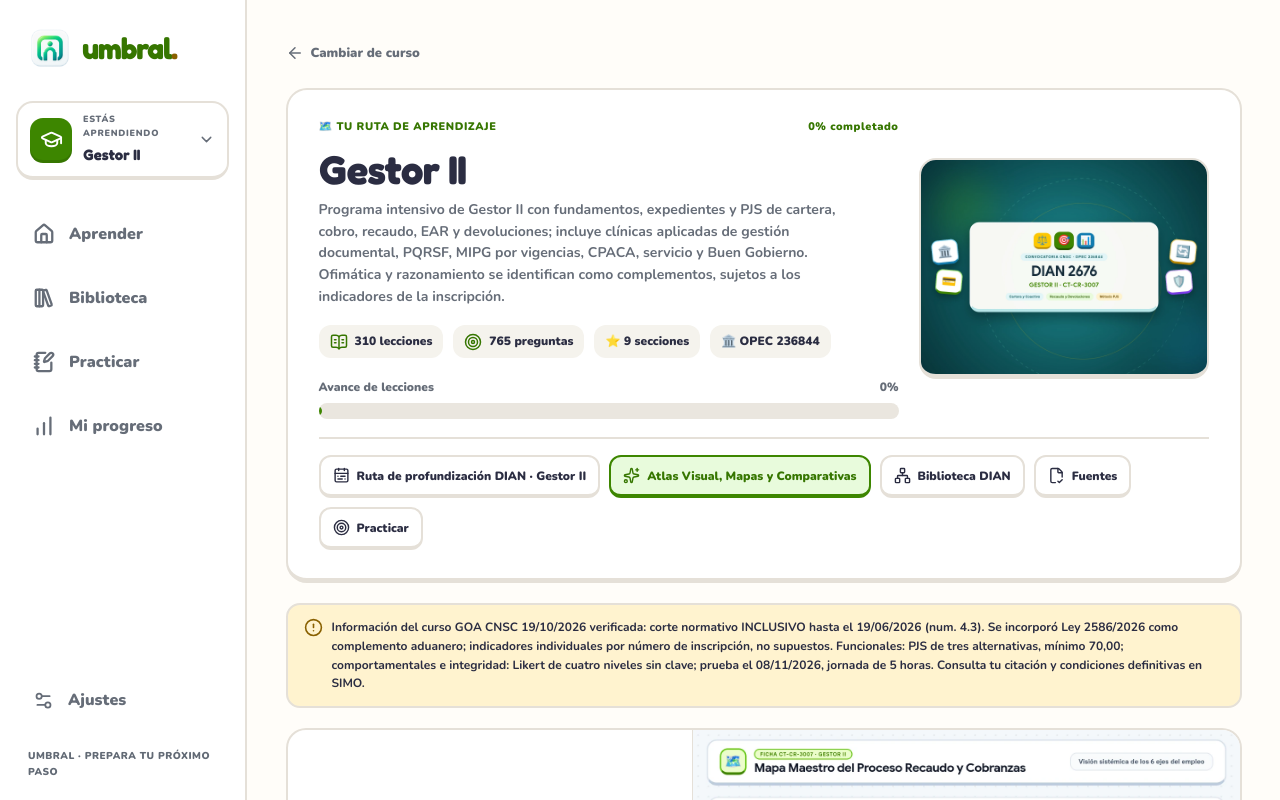
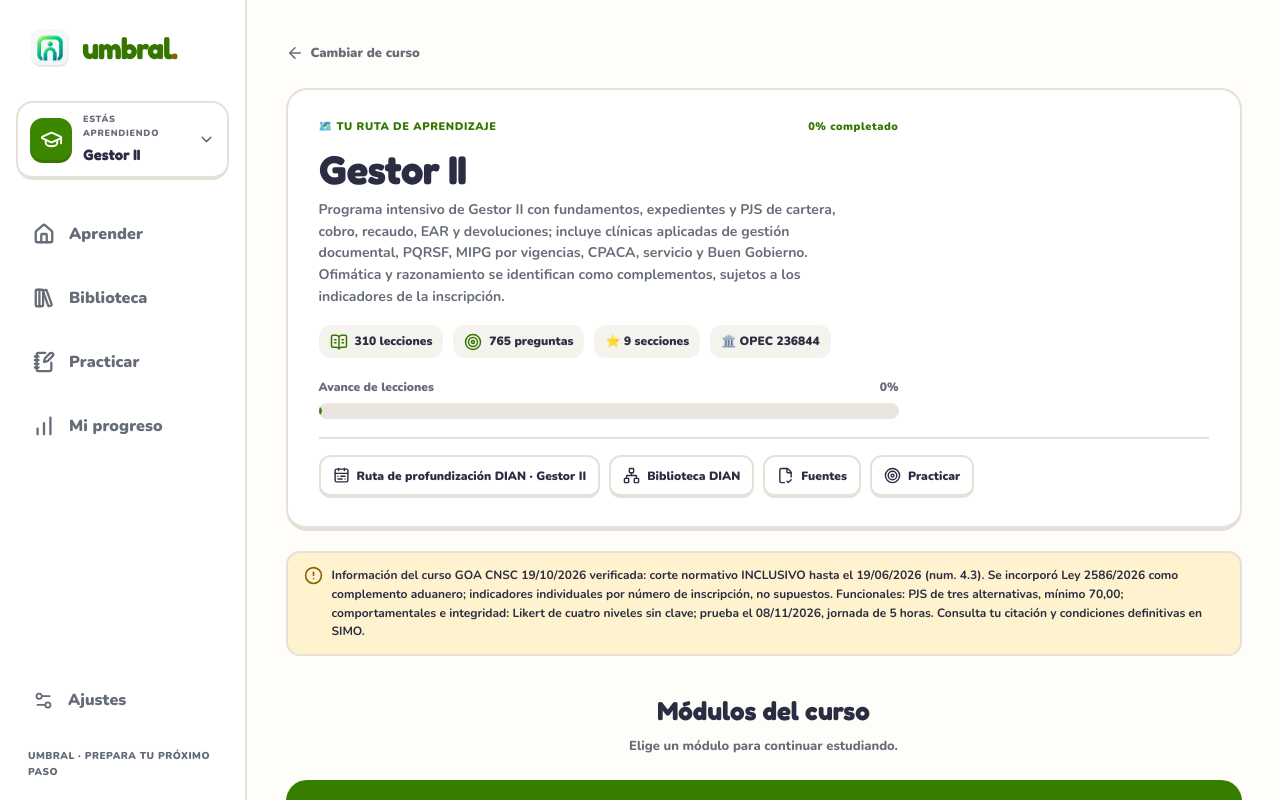
Before and after one commit to yefercode25/umbral, a React (Vite) app: page /courses/dian-2676-gestor-ii in a window 1280 px wide. Shown: the top 800 px of the page. Built offline with nearby package versions, Linux system fonts and the light colour scheme; a web font is replaced by a local one.

Commit message:
refactor(ux): reduce redundancia en CoursePage.tsx

```diff
--- a/src/features/courses/CoursePage.tsx
+++ b/src/features/courses/CoursePage.tsx
@@ -1,12 +1,10 @@
 import { useEffect } from 'react'
-import { ArrowLeft, BookOpenText, CalendarRange, CircleAlert, FileCheck2, Network, Sparkles, Target } from 'lucide-react'
+import { ArrowLeft, BookOpenText, CalendarRange, CircleAlert, FileCheck2, Network, Target } from 'lucide-react'
 import { Link, useParams } from 'react-router-dom'
 import { LearningPath } from '../../components/learning/LearningPath'
-import { LessonSupportGraphic } from '../../components/learning/LessonSupportGraphic'
 import { ProgressBar } from '../../components/ui/ProgressBar'
 import { courseCompletion, publishedLessons } from '../../lib/course'
 import { getCourseBySlug } from '../../lib/courses'
-import { getLessonSupportGraphic } from '../../lib/supportGraphics'
 import { useProgressStore } from '../../stores/progressStore'
 import { useSettingsStore } from '../../stores/settingsStore'
 import styles from './CoursePage.module.css'
@@ -20,7 +18,6 @@ export function CoursePage() {
   if (!course) return <div className="page"><Link to="/courses">Cursos</Link><p>Curso no encontrado.</p></div>
   const completion = courseCompletion(course, progress)
   const isDian = course.id === 'dian-2676-gestor-ii'
-  const courseMapGraphic = isDian ? getLessonSupportGraphic('m0-l3') : getLessonSupportGraphic('pgn-m0-l1')
 
   return <div className="page">
     <Link to="/courses" className={styles.back}><ArrowLeft size={18}/> Cambiar de curso</Link>
@@ -38,23 +35,17 @@ export function CoursePage() {
           </div>
           <ProgressBar value={completion} label="Avance de lecciones"/>
         </div>
-        {course.heroArtwork ? (
-          <div className={styles.heroCover} aria-hidden="true">
-            <img src={course.heroArtwork} alt="" loading="eager" decoding="async" />
-          </div>
-        ) : null}
+
       </div>
       <div className={styles.actions}>
         <Link to={`/courses/${course.slug}/plan`}><CalendarRange size={17}/>{course.studyPlanLabel ?? 'Plan de estudio'}</Link>
-        {isDian && <Link to="/library?tab=mapas" className={styles.actionHighlight}><Sparkles size={17}/>Atlas Visual, Mapas y Comparativas</Link>}
         {isDian && <Link to="/library"><Network size={17}/>Biblioteca DIAN</Link>}
         <Link to={`/courses/${course.slug}/sources`}><FileCheck2 size={17}/>Fuentes</Link>
         <Link to={`/practice?course=${course.slug}`}><Target size={17}/>Practicar</Link>
       </div>
     </header>
     {(course.officialGuideStatus === 'pending' || course.guideNotice) && <aside className={styles.notice}><CircleAlert size={19}/><p><strong>{course.officialGuideStatus === 'published' ? 'Información del curso' : 'Currículo sujeto a actualización oficial.'}</strong> {course.guideNotice ?? 'Las prioridades pueden actualizarse con orientaciones oficiales sin borrar tu avance.'}</p></aside>}
-    {courseMapGraphic ? <div className={styles.courseGraphicWrap}><LessonSupportGraphic graphic={courseMapGraphic} /></div> : null}
-    <div className={styles.sectionHeading}><span>🌟 UN PASO A LA VEZ</span><h2>Tu camino hacia la meta</h2><p>Selecciona cualquier nodo para entrar a un módulo o abre el mapa visual de cada sección. No hay vidas, esperas ni bloqueos: puedes estudiar en el orden que prefieras.</p></div>
+    <div className={styles.sectionHeading}><h2>Módulos del curso</h2><p>Elige un módulo para continuar estudiando.</p></div>
     <LearningPath course={course} progress={progress}/>
   </div>
 }
```
